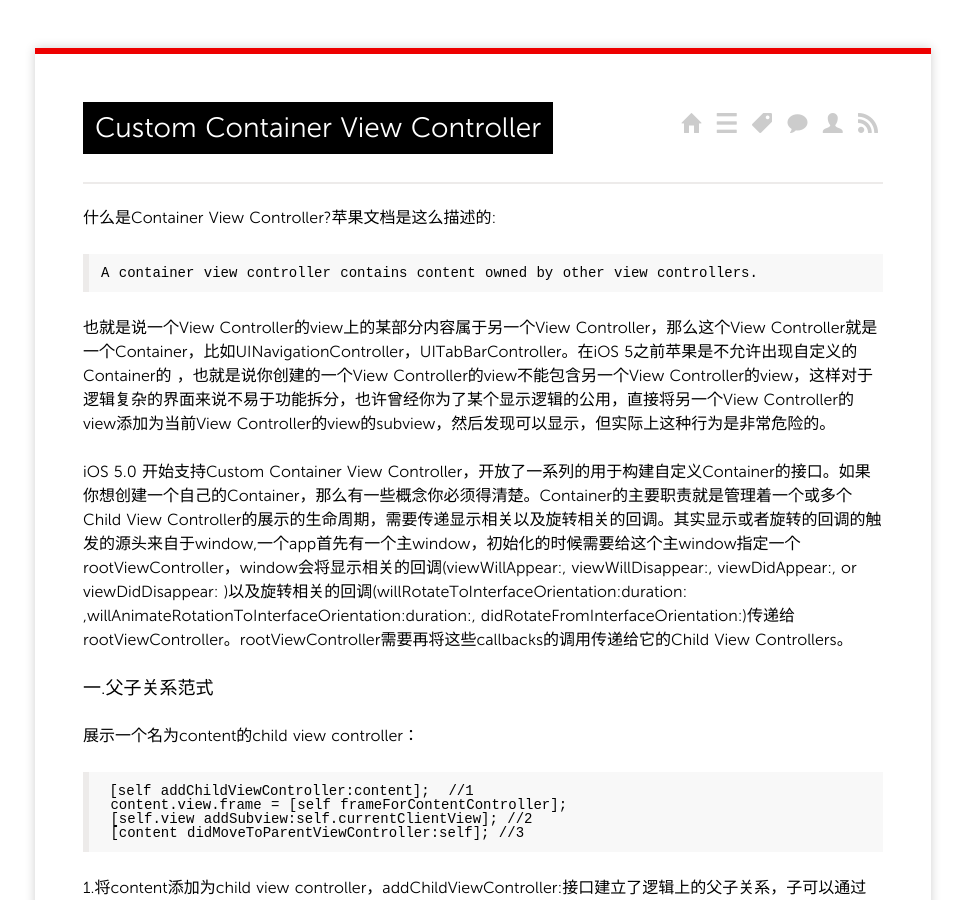
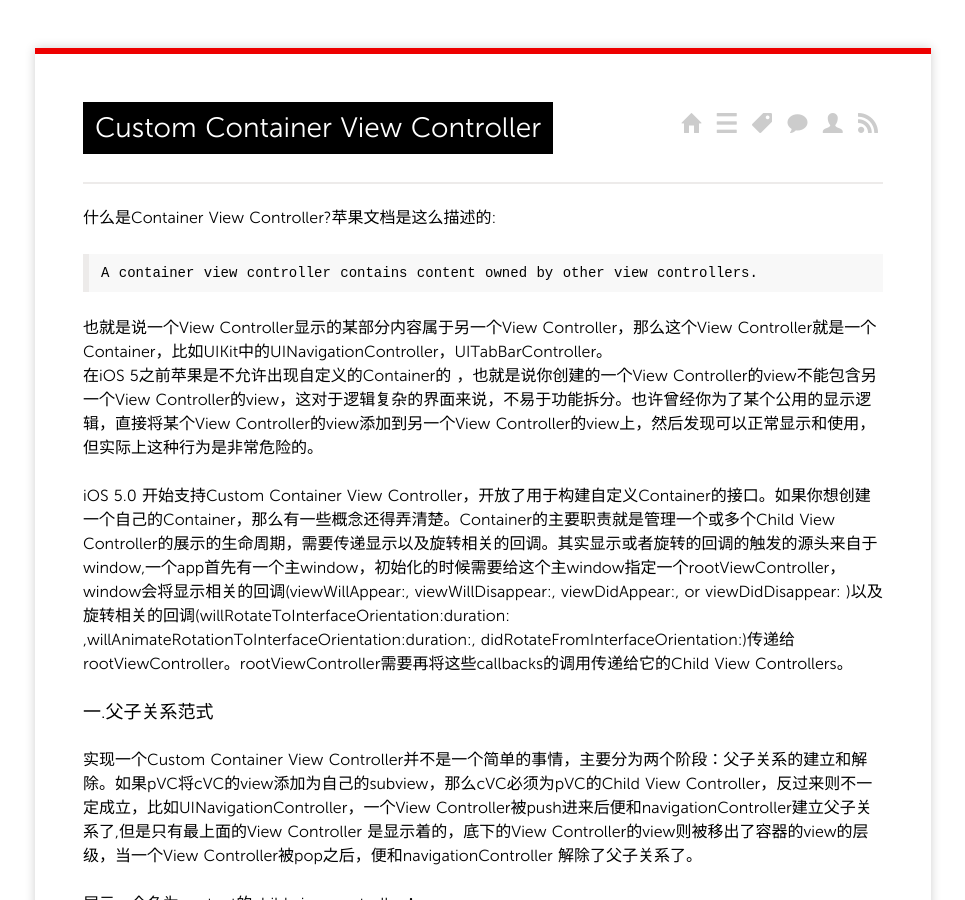
Before and after one commit to bjzhang/bjzhang.github.io, a Jekyll site: the page built from _posts/2014/2014-05-08-custom-container-view-controller.md, in a window 1280 px wide and 900 px high. Shown: the whole window, without its empty margins (157-1122 px from the left). Built offline with Jekyll 4.4.1, drawn with Linux system fonts in a browser that asks for light colours; Markdown is read by kramdown in place of the engine named in the settings; comment, search, counter and statistics services are not loaded.

Commit message:
更新custom container view controller

```diff
--- a/_posts/2014/2014-05-08-custom-container-view-controller.md
+++ b/_posts/2014/2014-05-08-custom-container-view-controller.md
@@ -11,13 +11,16 @@ tags:
 
     A container view controller contains content owned by other view controllers.
 
-也就是说一个View Controller的view上的某部分内容属于另一个View Controller，那么这个View Controller就是一个Container，比如UINavigationController，UITabBarController。在iOS 5之前苹果是不允许出现自定义的Container的 ，也就是说你创建的一个View Controller的view不能包含另一个View Controller的view，这样对于逻辑复杂的界面来说不易于功能拆分，也许曾经你为了某个显示逻辑的公用，直接将另一个View Controller的view添加为当前View Controller的view的subview，然后发现可以显示，但实际上这种行为是非常危险的。
+也就是说一个View Controller显示的某部分内容属于另一个View Controller，那么这个View Controller就是一个Container，比如UIKit中的UINavigationController，UITabBarController。
+在iOS 5之前苹果是不允许出现自定义的Container的 ，也就是说你创建的一个View Controller的view不能包含另一个View Controller的view，这对于逻辑复杂的界面来说，不易于功能拆分。也许曾经你为了某个公用的显示逻辑，直接将某个View Controller的view添加到另一个View Controller的view上，然后发现可以正常显示和使用，但实际上这种行为是非常危险的。
 
-iOS 5.0 开始支持Custom Container View Controller，开放了一系列的用于构建自定义Container的接口。如果你想创建一个自己的Container，那么有一些概念你必须得清楚。Container的主要职责就是管理着一个或多个Child View Controller的展示的生命周期，需要传递显示相关以及旋转相关的回调。其实显示或者旋转的回调的触发的源头来自于window,一个app首先有一个主window，初始化的时候需要给这个主window指定一个rootViewController，window会将显示相关的回调(viewWillAppear:, viewWillDisappear:, viewDidAppear:, or viewDidDisappear: )以及旋转相关的回调(willRotateToInterfaceOrientation:duration:
+iOS 5.0 开始支持Custom Container View Controller，开放了用于构建自定义Container的接口。如果你想创建一个自己的Container，那么有一些概念还得弄清楚。Container的主要职责就是管理一个或多个Child View Controller的展示的生命周期，需要传递显示以及旋转相关的回调。其实显示或者旋转的回调的触发的源头来自于window,一个app首先有一个主window，初始化的时候需要给这个主window指定一个rootViewController，window会将显示相关的回调(viewWillAppear:, viewWillDisappear:, viewDidAppear:, or viewDidDisappear: )以及旋转相关的回调(willRotateToInterfaceOrientation:duration:
 ,willAnimateRotationToInterfaceOrientation:duration:,
 didRotateFromInterfaceOrientation:)传递给rootViewController。rootViewController需要再将这些callbacks的调用传递给它的Child View Controllers。
 
 ### 一.父子关系范式
+实现一个Custom Container View Controller并不是一个简单的事情，主要分为两个阶段：父子关系的建立和解除。如果pVC将cVC的view添加为自己的subview，那么cVC必须为pVC的Child View Controller，反过来则不一定成立，比如UINavigationController，一个View Controller被push进来后便和navigationController建立父子关系了,但是只有最上面的View Controller 是显示着的，底下的View Controller的view则被移出了容器的view的层级，当一个View Controller被pop之后，便和navigationController 解除了父子关系了。
+
 展示一个名为content的child view controller：
 
      [self addChildViewController:content];  //1
```
